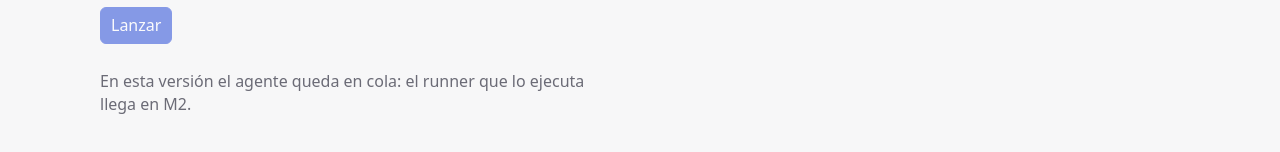
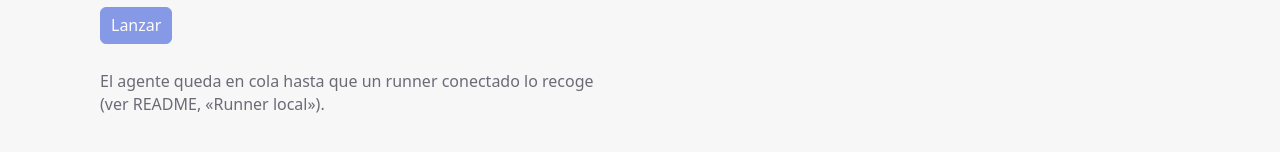
Before and after one commit to guilu/skynet, a React (Vite) app in the folder web/: page /work-items/1 in a window 1280 px wide. Shown: the part 456-608 px from the top of the page. Built offline with nearby package versions, Linux system fonts and the light colour scheme; no server answers.

Commit message:
Web: actualizar el aviso de cola de la página del trabajo
Co-Authored-By: Claude Opus 5.5 <noreply@anthropic.com>
Claude-Session: https://claude.ai/code/session_014EYgYyJi2T5AtWKfUqqWG3

```diff
--- a/web/src/pages/WorkItemPage.tsx
+++ b/web/src/pages/WorkItemPage.tsx
@@ -93,7 +93,8 @@ export function WorkItemPage() {
             Lanzar
           </button>
           <p className="muted">
-            En esta versión el agente queda en cola: el runner que lo ejecuta llega en M2.
+            El agente queda en cola hasta que un runner conectado lo recoge (ver README, «Runner
+            local»).
           </p>
           <ErrorMessage error={launch.error} />
         </form>
```
